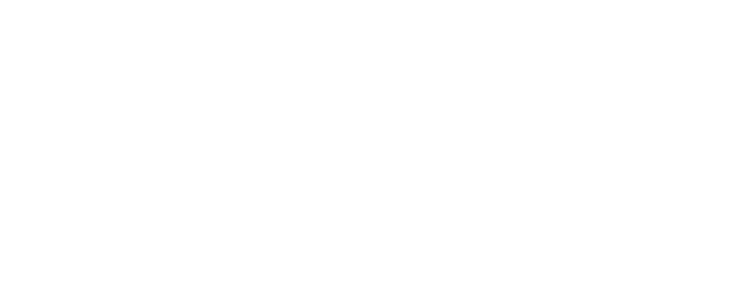
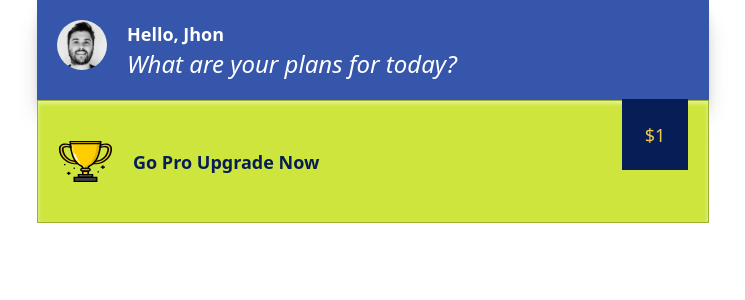
Before and after one commit to Chizycodes/todo-app-test, a React (Vite) app: page / in a window 1280 px wide. Shown: the top 300 px of the page, without its empty margins (267-1012 px from the left). Built offline with nearby package versions, Linux system fonts and the light colour scheme.

Commit message:
Header Ui

```diff
--- a/src/App.tsx
+++ b/src/App.tsx
@@ -1,7 +1,13 @@
-import { useState } from "react";
+import Header from "./components/Header";
 
 function App() {
-	return <></>;
+	return (
+		<div className="w-full">
+			<div className="max-w-2xl mx-auto">
+				<Header />
+			</div>
+		</div>
+	);
 }
 
 export default App;
--- /dev/null
+++ b/src/components/Header/index.tsx
@@ -0,0 +1,28 @@
+import AvatarImage from "../../assets/avatar.svg";
+import TrophyImage from "../../assets/trophy.svg";
+
+const Header = () => {
+	return (
+		<div>
+			<div className="bg-lightBlue flex items-start gap-5 w-full  p-5 text-white drop-shadow-xl shadow-xl shadow-[#00000026]">
+				<img src={AvatarImage} alt="Avatar" />
+				<div>
+					<h1 className="text-lg font-bold">Hello, Jhon</h1>
+					<p className="italic text-2xl font-thin">What are your plans for today?</p>
+				</div>
+			</div>
+
+			<div className="bg-[#CDE53D] border border-[#9EB031] px-5 py-10 relative  shadow-inner shadow-[#FFFFFF99]">
+				<div className="flex gap-5 items-center">
+					<img src={TrophyImage} alt="Trophy" />
+					<p className="text-primary font-bold text-lg text-darkBlue">Go Pro Upgrade Now</p>
+				</div>
+				<div className="bg-darkBlue w-[66px] h-[71px] text-[#F2C94C] font-medium text-lg absolute top-[-2px] right-5 flex items-center justify-center">
+					$1
+				</div>
+			</div>
+		</div>
+	);
+};
+
+export default Header;
--- a/src/index.css
+++ b/src/index.css
@@ -1,3 +1,9 @@
 @tailwind base;
 @tailwind components;
 @tailwind utilities;
+
+*{
+  box-sizing: border-box;
+  margin: 0;
+  padding: 0;
+}
--- a/tailwind.config.js
+++ b/tailwind.config.js
@@ -2,7 +2,15 @@
 export default {
 	content: ["./index.html", "./src/**/*.{js,ts,jsx,tsx}"],
 	theme: {
-		extend: {},
+		extend: {
+			colors: {
+				lightBlue: "#3556AB",
+				darkBlue: "#071D55",
+        textGray: "#8D8D8D",
+				red: "#AB3535",
+				error: "#FF0000",
+			},
+		},
 	},
 	plugins: [],
 };
```
Also changed, not shown: src/assets/avatar.svg (added), src/assets/trophy.svg (added).
